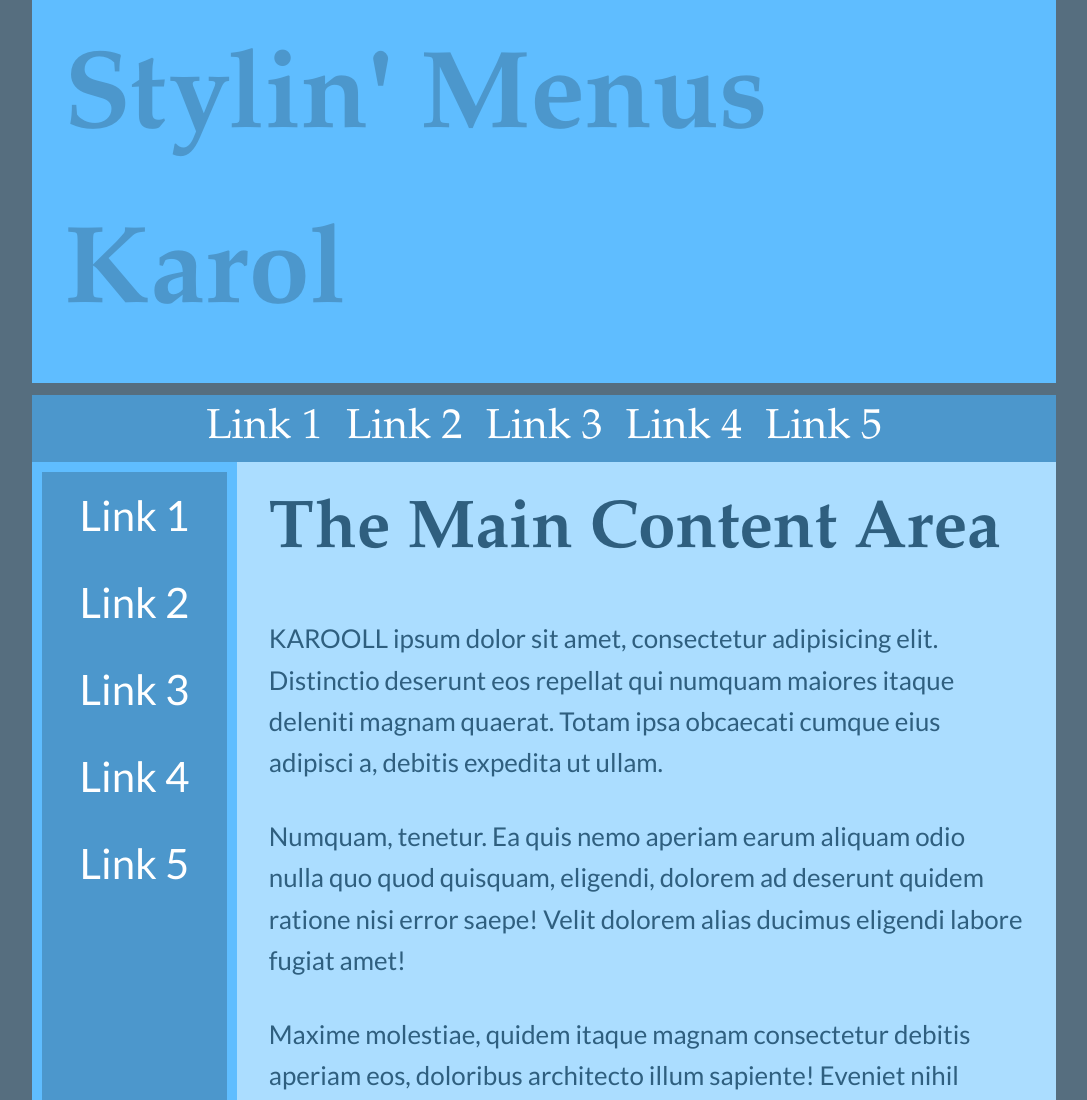
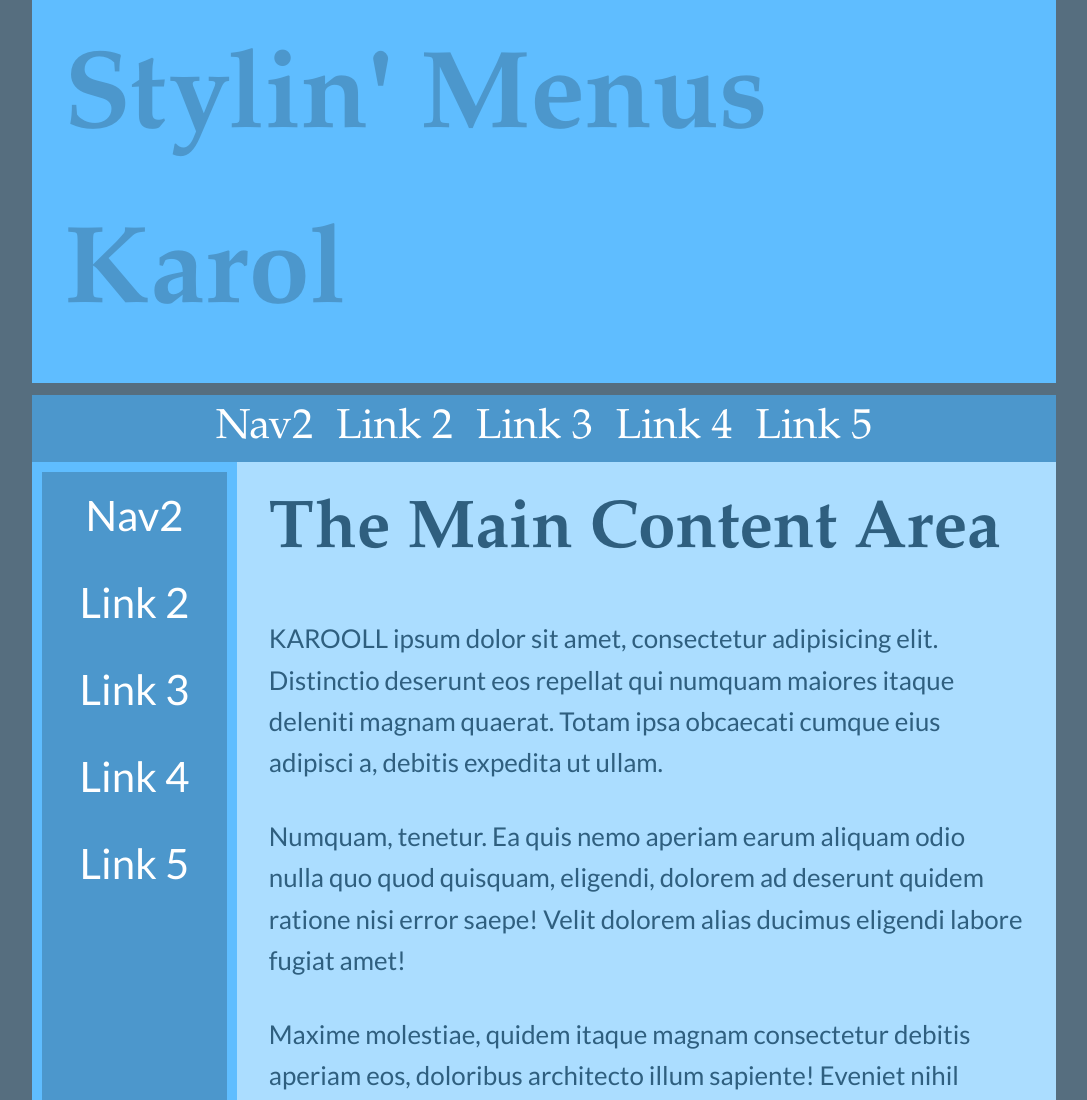
Before and after one commit to Karol-The-Bala/nav-menus, a plain HTML site: page index.html in a window 1280 px wide. Shown: the top 1100 px of the page, without its empty margins (96-1183 px from the left). Drawn offline with Linux system fonts and the light colour scheme; a web font is replaced by a local one.

Commit message:
Update links for second nav menu

```diff
--- a/index.html
+++ b/index.html
@@ -13,7 +13,7 @@
         </header>
         <nav class="menu-h">
             <ul>
-                <li><a href="#">Link 1</a></li>
+                <li><a href="nav2.html">Nav2</a></li>
                 <li><a href="#">Link 2</a></li>
                 <li><a href="#">Link 3</a></li>
                 <li><a href="#">Link 4</a></li>
@@ -22,7 +22,7 @@
         </nav>
         <nav class="menu-v">
             <ul>
-                <li><a href="#">Link 1</a></li>
+                <li><a href="nav2.html">Nav2</a></li>
                 <li><a href="#">Link 2</a></li>
                 <li><a href="#">Link 3</a></li>
                 <li><a href="#">Link 4</a></li>
```
